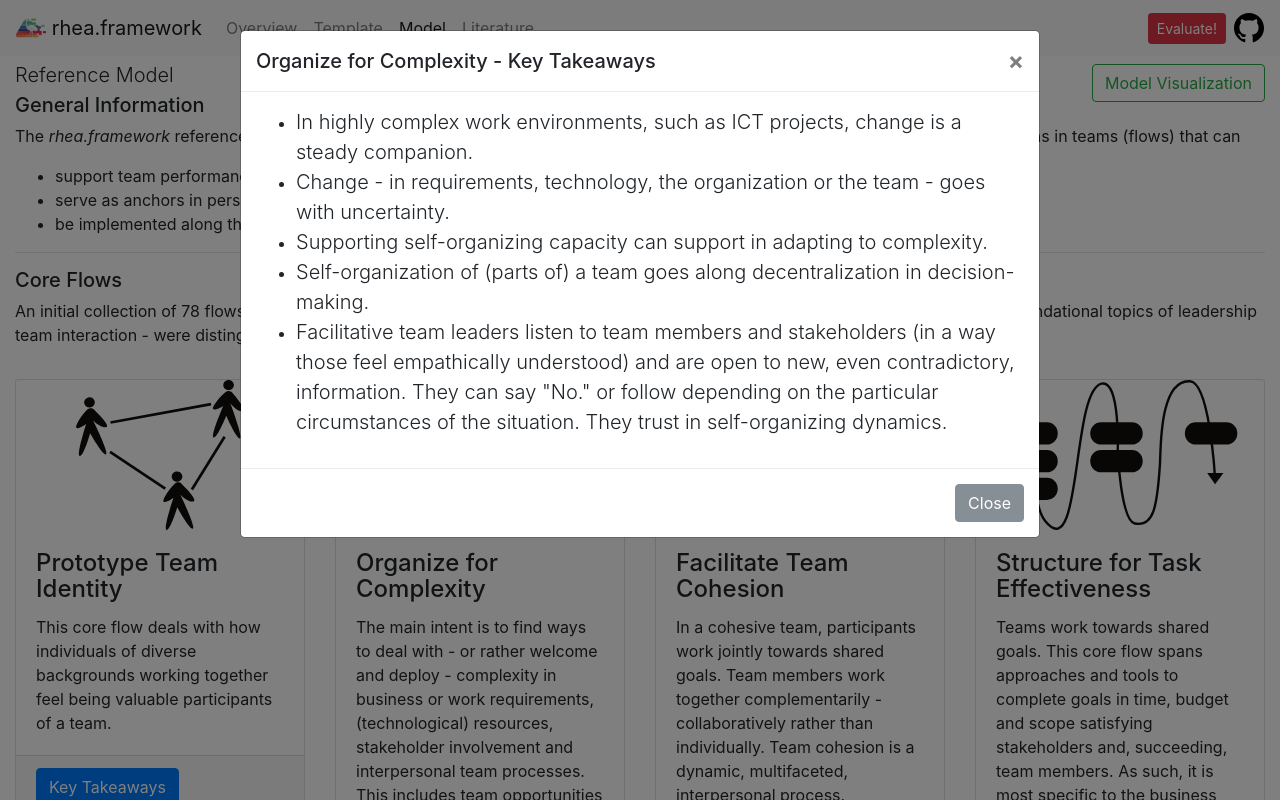
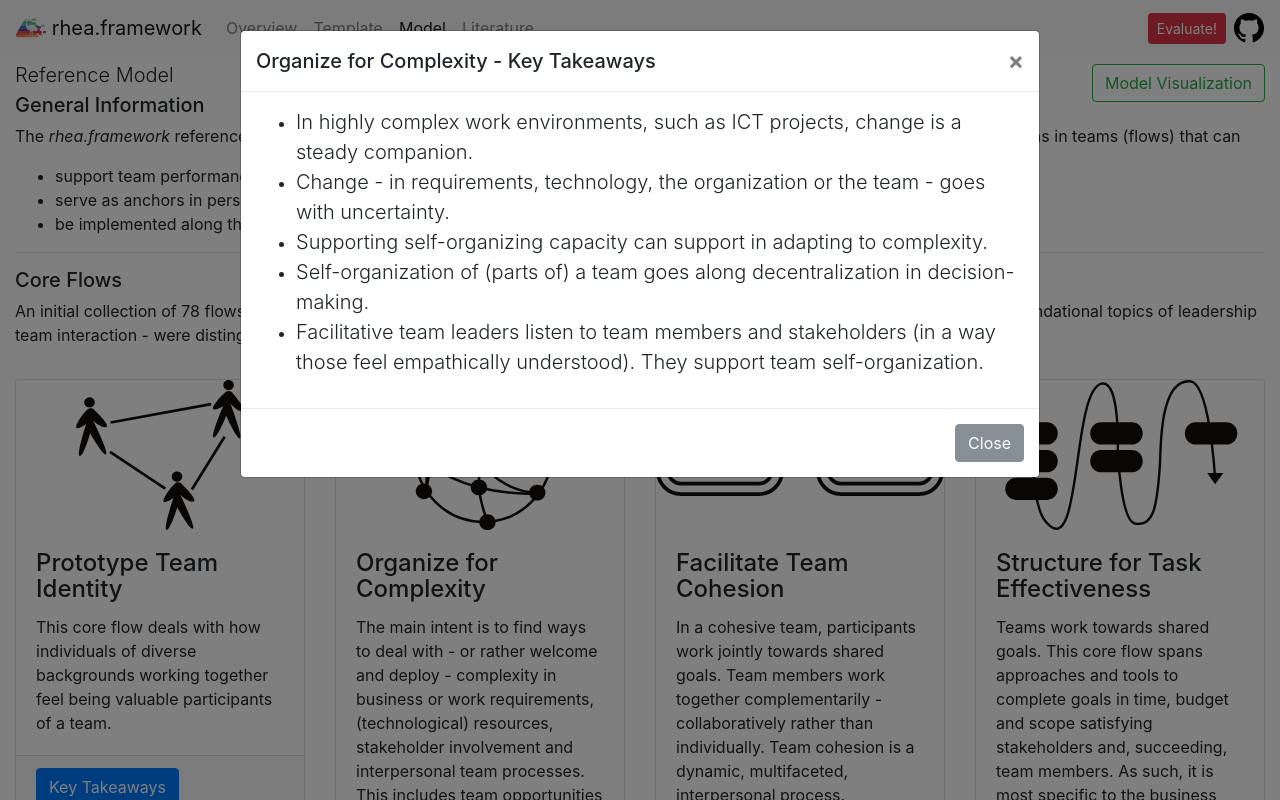
Before and after one commit to rheafmwk/rheafmwk, a Flask app: page /ontologyview in a window 1280 px wide, after a click on "Key Takeaways". Run offline with Flask 2, Linux system fonts and the light colour scheme; parts of the project's set-up code (start-up, migrations or seed data) failed here and were passed over; some libraries are stand-ins or nearby versions.

Commit message:
minor changes

```diff
--- a/src/templates/ontologyview.html
+++ b/src/templates/ontologyview.html
@@ -159,7 +159,7 @@
 					<li><small class="lead">Change - in requirements, technology, the organization or the team - goes with uncertainty.</small></li>
 					<li><small class="lead">Supporting self-organizing capacity can support in adapting to complexity.</small></li>
 					<li><small class="lead">Self-organization of (parts of) a team goes along decentralization in decision-making.</small></li>
-					<li><small class="lead">Facilitative team leaders listen to team members and stakeholders (in a way those feel empathically understood) and are open to new, even contradictory, information. They can say "No." or follow depending on the particular circumstances of the situation. They trust in self-organizing dynamics.</small></li>
+					<li><small class="lead">Facilitative team leaders listen to team members and stakeholders (in a way those feel empathically understood). They support team self-organization.</small></li>
 				</ul>
 		      </div>
 		      <div class="modal-footer">
```
